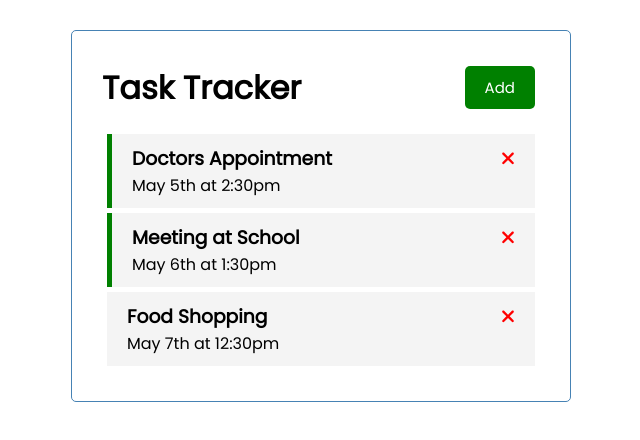
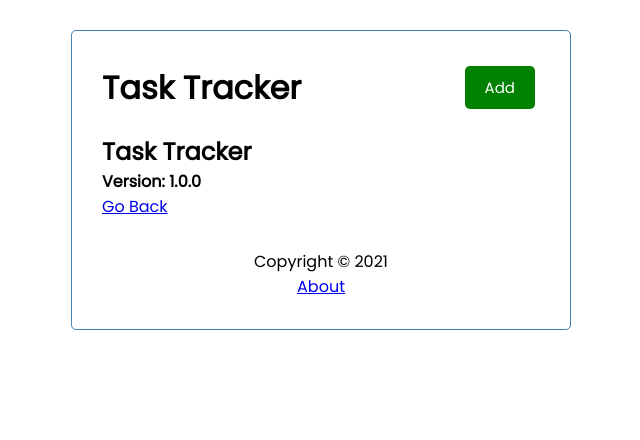
Before and after one commit to BlairHBris/to-do-list, an Angular app: page /about in a window 1280 px wide. Shown: the top 440 px of the page, without its empty margins (319-959 px from the left). Built offline with nearby package versions, Linux system fonts and the light colour scheme; data requests are answered from the project's data file.

Commit message:
Add footer

```diff
--- a/src/app/app.component.html
+++ b/src/app/app.component.html
@@ -1,4 +1,5 @@
 <div class="container">
   <app-header></app-header>
-  <app-tasks></app-tasks>
+  <router-outlet></router-outlet>
+  <app-footer></app-footer>
 </div>
--- a/src/app/app.module.ts
+++ b/src/app/app.module.ts
@@ -3,6 +3,7 @@
 import { FontAwesomeModule } from '@fortawesome/angular-fontawesome';
 import { HttpClientModule } from '@angular/common/http';
 import { FormsModule } from '@angular/forms';
+import { Router, RouterModule, Routes } from '@angular/router';
 
 import { AppComponent } from './app.component';
 import { HeaderComponent } from './components/header/header.component';
@@ -10,7 +11,13 @@
 import { TasksComponent } from './components/tasks/tasks.component';
 import { TaskItemComponent } from './components/task-item/task-item.component';
 import { AddTaskComponent } from './components/add-task/add-task.component';
+import { AboutComponent } from './components/about/about.component';
+import { FooterComponent } from './components/footer/footer.component';
 
+const appRoutes: Routes = [
+  {path: '', component: TasksComponent},
+  {path: 'about', component: AboutComponent}
+]
 @NgModule({
   declarations: [
     AppComponent,
@@ -19,12 +26,15 @@
     TasksComponent,
     TaskItemComponent,
     AddTaskComponent,
+    AboutComponent,
+    FooterComponent,
   ],
   imports: [
     BrowserModule,
     FontAwesomeModule,
     HttpClientModule,
-    FormsModule
+    FormsModule,
+    RouterModule.forRoot(appRoutes, { enableTracing: true })
   ],
   providers: [],
   bootstrap: [AppComponent]
--- /dev/null
+++ b/src/app/components/about/about.component.html
@@ -0,0 +1,5 @@
+<div>
+    <h2>Task Tracker</h2>
+    <h4>Version: 1.0.0</h4>
+    <a routerLink="/">Go Back</a>
+</div>
--- /dev/null
+++ b/src/app/components/about/about.component.ts
@@ -0,0 +1,15 @@
+import { Component, OnInit } from '@angular/core';
+
+@Component({
+  selector: 'app-about',
+  templateUrl: './about.component.html',
+  styleUrls: ['./about.component.css']
+})
+export class AboutComponent implements OnInit {
+
+  constructor() { }
+
+  ngOnInit(): void {
+  }
+
+}
--- /dev/null
+++ b/src/app/components/footer/footer.component.css
@@ -0,0 +1,4 @@
+footer{
+    margin-top: 30px;
+    text-align: center;
+}
--- /dev/null
+++ b/src/app/components/footer/footer.component.html
@@ -0,0 +1,4 @@
+<footer>
+    <p>Copyright &copy; 2021</p>
+    <a routerLink="/about">About</a>
+</footer>
--- /dev/null
+++ b/src/app/components/footer/footer.component.ts
@@ -0,0 +1,15 @@
+import { Component, OnInit } from '@angular/core';
+
+@Component({
+  selector: 'app-footer',
+  templateUrl: './footer.component.html',
+  styleUrls: ['./footer.component.css']
+})
+export class FooterComponent implements OnInit {
+
+  constructor() { }
+
+  ngOnInit(): void {
+  }
+
+}
```
Also changed, not shown: src/app/components/about/about.component.css (added), 2 other files (tests, documents, lock files or other folders).
